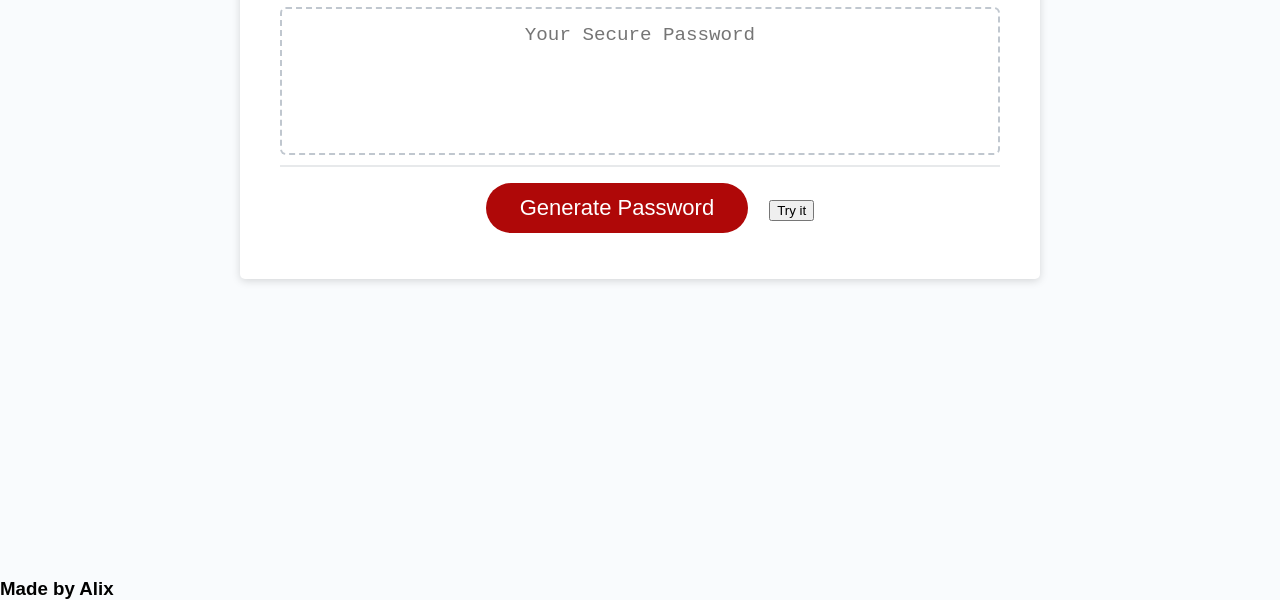
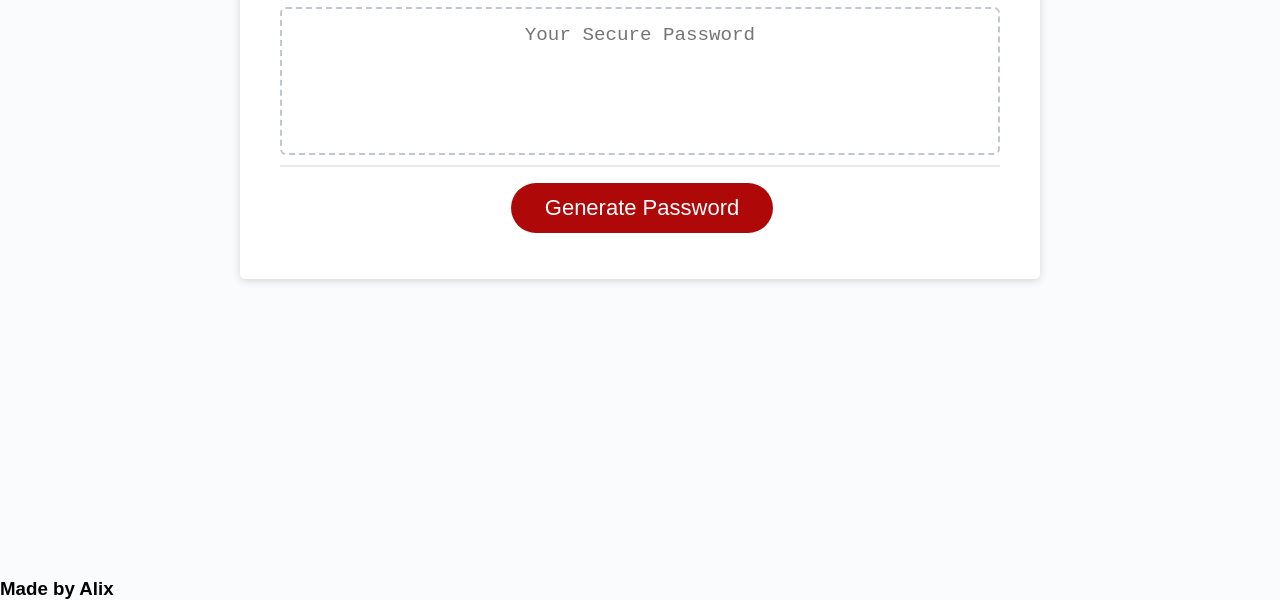
Before and after one commit to Alix1713/ClickPassword, a plain HTML site: page index.html in a window 1280 px wide. Shown: the part 241-841 px from the top of the page. Drawn offline with Linux system fonts and the light colour scheme.

Commit message:
index.html

```diff
--- a/index.html
+++ b/index.html
@@ -26,7 +26,6 @@
         </div>
         <div class="card-footer">
           <button id="generate" class="btn">Generate Password</button>
-          <button onclick="myFunction()">Try it</button>
         </div>
       </div>
     </div>
```
